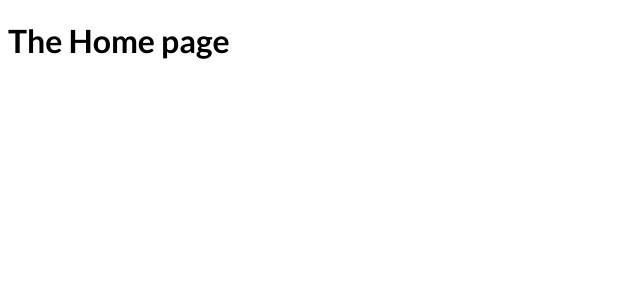
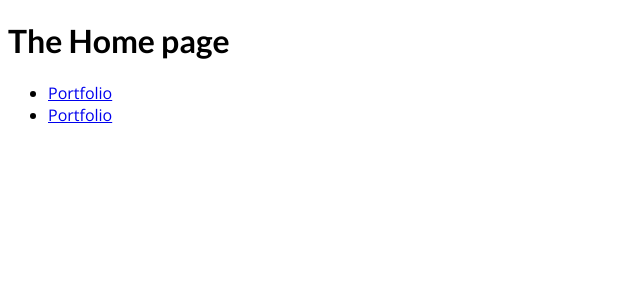
Before and after one commit to Charles-Rocke/PageBasedRouting, a Next.js app: page / in a window 1280 px wide. Shown: the top 300 px of the page, without its empty margins (0-640 px from the left). Built offline with nearby package versions, Linux system fonts and the light colour scheme.

Commit message:
Naviggating with the <Link> component

```diff
--- a/pages/index.js
+++ b/pages/index.js
@@ -1,7 +1,17 @@
+import Link from "next/link";
+
 function Index() {
   return (
     <div>
       <h1>The Home page</h1>
+      <ul>
+        <li>
+          <Link href="/portfolio">Portfolio</Link>
+        </li>
+        <li>
+          <Link href="/clients">Portfolio</Link>
+        </li>
+      </ul>
     </div>
   );
 }
```
